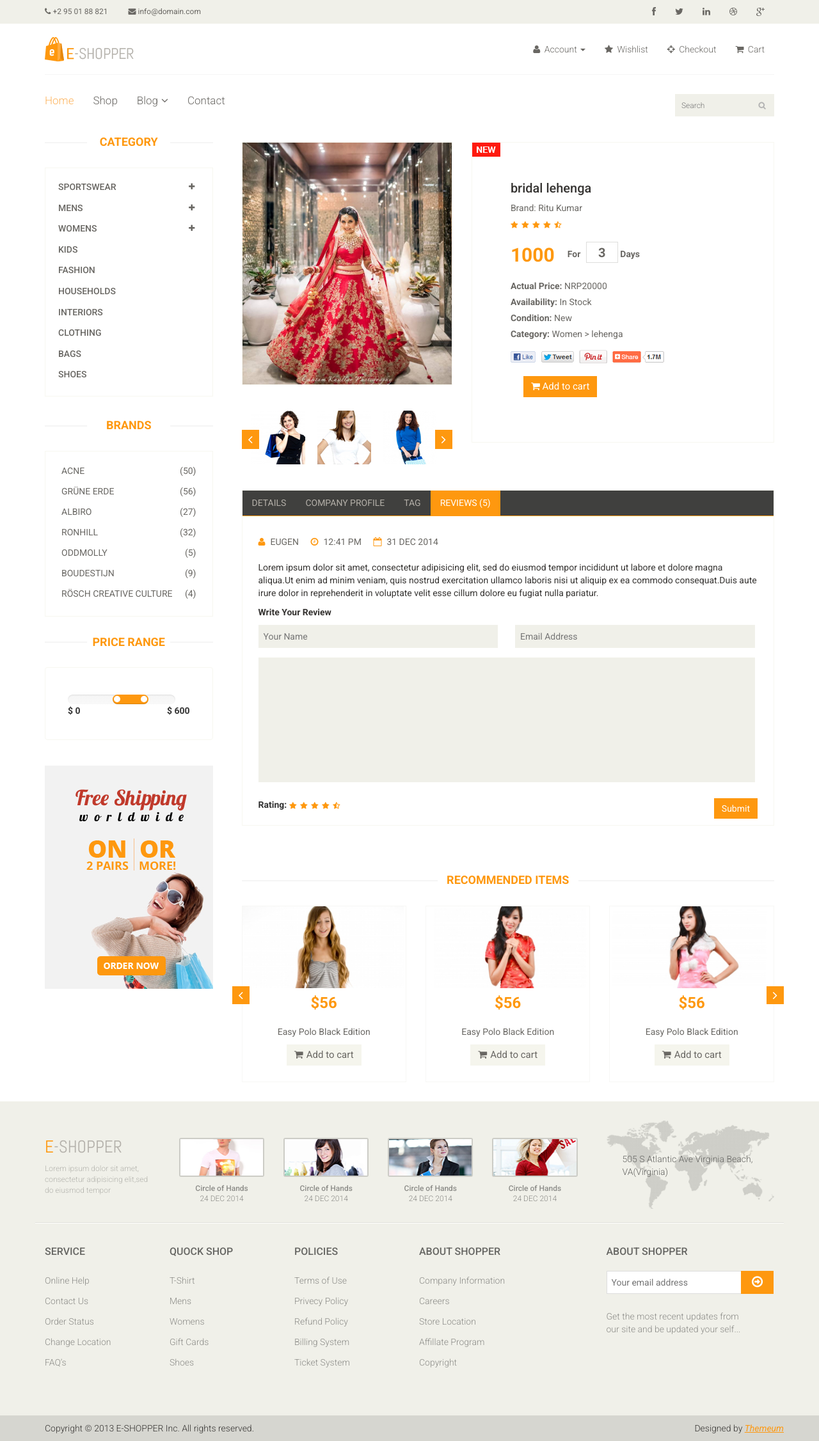
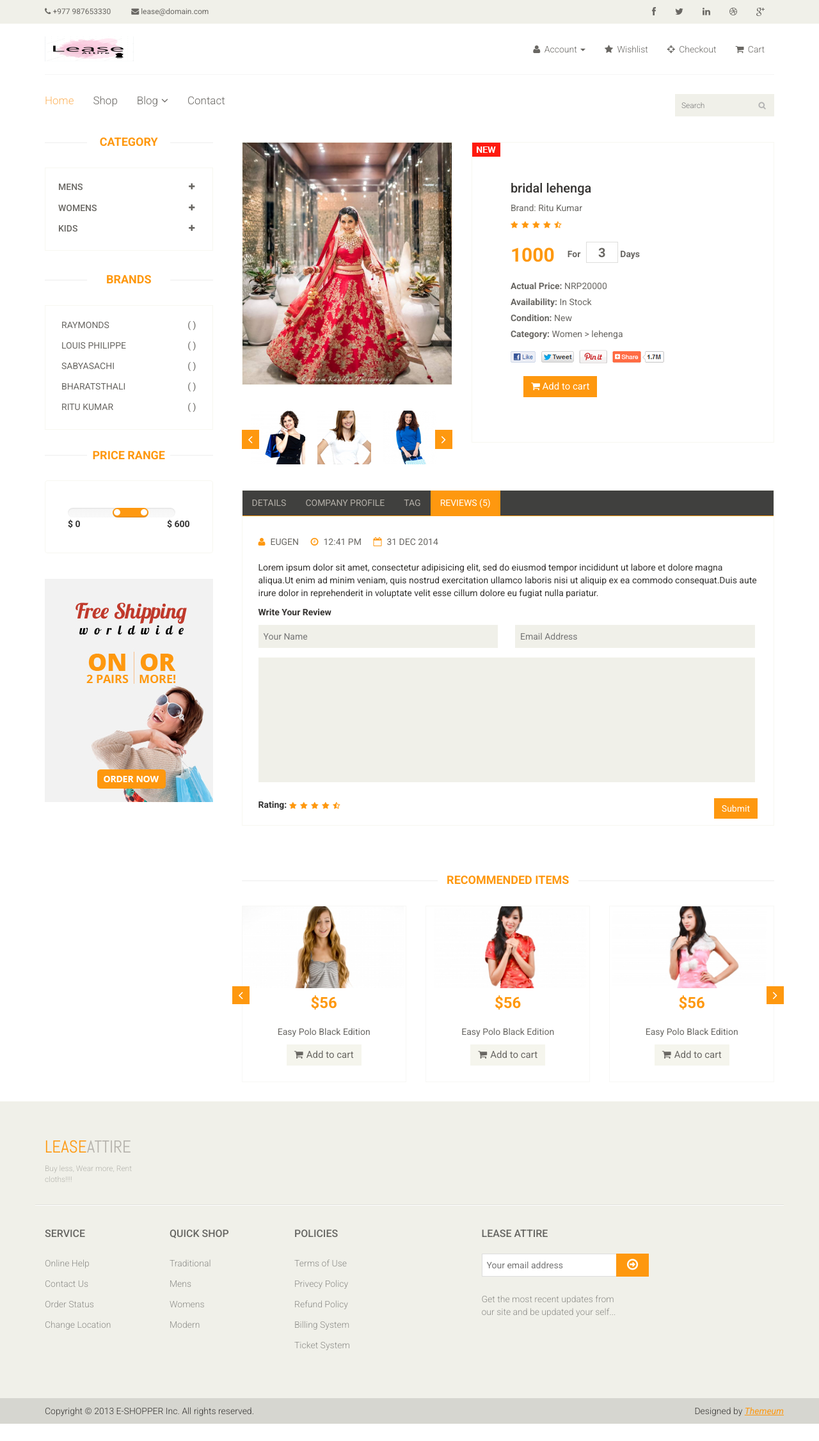
Before and after one commit to Kenishkc/Leaseattire, a Django app: page /product-details/3 in a window 1280 px wide. Shown: the whole page at 64% size. After the commit the page ends 2226 px from the top, so only its background shows below. Run offline with Django 4.2, Linux system fonts and the light colour scheme; data comes from the database, SQL or seed files in the repository; both versions use the stored data as it was after the commit.

Commit message:
frontend

```diff
--- a/app/views.py
+++ b/app/views.py
@@ -48,10 +48,14 @@ def master(request):
     return render(request, 'index.html',context)
 
 def productDetails(request, id):
+    brands=Brand.objects.all()
+    category= Category.objects.all()
     product =Product.objects.filter(id=id).first()
+
     context={
-
+        'brand':brands,
         'product':product,
+        'category':category,
 
     }
 
--- a/templates/master.html
+++ b/templates/master.html
@@ -55,11 +55,11 @@
               <div class="contactinfo">
                 <ul class="nav nav-pills">
                   <li>
-                    <a href="#"><i class="fa fa-phone"></i> +2 95 01 88 821</a>
+                    <a href="#"><i class="fa fa-phone"></i> +977 987653330</a>
                   </li>
                   <li>
                     <a href="#"
-                      ><i class="fa fa-envelope"></i> info@domain.com</a
+                      ><i class="fa fa-envelope"></i> lease@domain.com</a
                     >
                   </li>
                 </ul>
@@ -99,7 +99,7 @@
               <div class="logo pull-left">
 {% comment %}
                   <h1><span> LeaseAttire</span></h1> {% endcomment %}
-                <a href="/"><img src="static/images/home/logo.png" alt="" /></a>
+                <a href="/"><img src="static/images/home/leaselogo.png" alt="" /></a>
               </div>
               <div class="btn-group pull-right">
 
@@ -259,80 +259,22 @@
           <div class="row">
             <div class="col-sm-2">
               <div class="companyinfo">
-                <h2><span>e</span>-shopper</h2>
+                <h2><span>Lease</span>Attire</h2>
                 <p>
-                  Lorem ipsum dolor sit amet, consectetur adipisicing elit,sed
-                  do eiusmod tempor
+                  Buy less,
+                  Wear more,
+                  Rent cloths!!!!
                 </p>
               </div>
             </div>
-            <div class="col-sm-7">
-              <div class="col-sm-3">
-                <div class="video-gallery text-center">
-                  <a href="#">
-                    <div class="iframe-img">
-                      <img src="static/images/home/iframe1.png" alt="" />
-                    </div>
-                    <div class="overlay-icon">
-                      <i class="fa fa-play-circle-o"></i>
-                    </div>
-                  </a>
-                  <p>Circle of Hands</p>
-                  <h2>24 DEC 2014</h2>
-                </div>
-              </div>
 
-              <div class="col-sm-3">
-                <div class="video-gallery text-center">
-                  <a href="#">
-                    <div class="iframe-img">
-                      <img src="static/images/home/iframe2.png" alt="" />
-                    </div>
-                    <div class="overlay-icon">
-                      <i class="fa fa-play-circle-o"></i>
-                    </div>
-                  </a>
-                  <p>Circle of Hands</p>
-                  <h2>24 DEC 2014</h2>
-                </div>
-              </div>
 
-              <div class="col-sm-3">
-                <div class="video-gallery text-center">
-                  <a href="#">
-                    <div class="iframe-img">
-                      <img src="static/images/home/iframe3.png" alt="" />
-                    </div>
-                    <div class="overlay-icon">
-                      <i class="fa fa-play-circle-o"></i>
-                    </div>
-                  </a>
-                  <p>Circle of Hands</p>
-                  <h2>24 DEC 2014</h2>
-                </div>
-              </div>
 
-              <div class="col-sm-3">
-                <div class="video-gallery text-center">
-                  <a href="#">
-                    <div class="iframe-img">
-                      <img src="static/images/home/iframe4.png" alt="" />
-                    </div>
-                    <div class="overlay-icon">
-                      <i class="fa fa-play-circle-o"></i>
-                    </div>
-                  </a>
-                  <p>Circle of Hands</p>
-                  <h2>24 DEC 2014</h2>
-                </div>
-              </div>
-            </div>
-            <div class="col-sm-3">
-              <div class="address">
-                <img src="static/images/home/map.png" alt="" />
-                <p>505 S Atlantic Ave Virginia Beach, VA(Virginia)</p>
-              </div>
-            </div>
+
+
+
+
+
           </div>
         </div>
       </div>
@@ -345,22 +287,22 @@
                 <h2>Service</h2>
                 <ul class="nav nav-pills nav-stacked">
                   <li><a href="#">Online Help</a></li>
-                  <li><a href="#">Contact Us</a></li>
+                  <li><a href="/contact">Contact Us</a></li>
                   <li><a href="#">Order Status</a></li>
                   <li><a href="#">Change Location</a></li>
-                  <li><a href="#">FAQ’s</a></li>
+
                 </ul>
               </div>
             </div>
             <div class="col-sm-2">
               <div class="single-widget">
-                <h2>Quock Shop</h2>
+                <h2>QuIck Shop</h2>
                 <ul class="nav nav-pills nav-stacked">
-                  <li><a href="#">T-Shirt</a></li>
+                  <li><a href="#">Traditional</a></li>
                   <li><a href="#">Mens</a></li>
                   <li><a href="#">Womens</a></li>
-                  <li><a href="#">Gift Cards</a></li>
-                  <li><a href="#">Shoes</a></li>
+
+                  <li><a href="#">Modern</a></li>
                 </ul>
               </div>
             </div>
@@ -376,21 +318,10 @@
                 </ul>
               </div>
             </div>
-            <div class="col-sm-2">
-              <div class="single-widget">
-                <h2>About Shopper</h2>
-                <ul class="nav nav-pills nav-stacked">
-                  <li><a href="#">Company Information</a></li>
-                  <li><a href="#">Careers</a></li>
-                  <li><a href="#">Store Location</a></li>
-                  <li><a href="#">Affillate Program</a></li>
-                  <li><a href="#">Copyright</a></li>
-                </ul>
-              </div>
-            </div>
+
             <div class="col-sm-3 col-sm-offset-1">
               <div class="single-widget">
-                <h2>About Shopper</h2>
+                <h2>Lease Attire</h2>
                 <form action="#" class="searchform">
                   <input type="text" placeholder="Your email address" />
                   <button type="submit" class="btn btn-default">
--- a/templates/productDetails.html
+++ b/templates/productDetails.html
@@ -23,54 +23,22 @@
                     <span class="badge pull-right"
                       ><i class="fa fa-plus"></i
                     ></span>
-                    Sportswear
+                    Mens
                   </a>
                 </h4>
               </div>
               <div id="sportswear" class="panel-collapse collapse">
                 <div class="panel-body">
                   <ul>
-                    <li><a href="">Nike </a></li>
-                    <li><a href="">Under Armour </a></li>
-                    <li><a href="">Adidas </a></li>
-                    <li><a href="">Puma</a></li>
-                    <li><a href="">ASICS </a></li>
+                    <li><a href="">suit</a></li>
+                    <li><a href="">sherwani </a></li>
+                    <li><a href="">party Wear </a></li>
+
                   </ul>
                 </div>
               </div>
             </div>
-            <div class="panel panel-default">
-              <div class="panel-heading">
-                <h4 class="panel-title">
-                  <a
-                    data-toggle="collapse"
-                    data-parent="#accordian"
-                    href="#mens"
-                  >
-                    <span class="badge pull-right"
-                      ><i class="fa fa-plus"></i
-                    ></span>
-                    Mens
-                  </a>
-                </h4>
-              </div>
-              <div id="mens" class="panel-collapse collapse">
-                <div class="panel-body">
-                  <ul>
-                    <li><a href="">Fendi</a></li>
-                    <li><a href="">Guess</a></li>
-                    <li><a href="">Valentino</a></li>
-                    <li><a href="">Dior</a></li>
-                    <li><a href="">Versace</a></li>
-                    <li><a href="">Armani</a></li>
-                    <li><a href="">Prada</a></li>
-                    <li><a href="">Dolce and Gabbana</a></li>
-                    <li><a href="">Chanel</a></li>
-                    <li><a href="">Gucci</a></li>
-                  </ul>
-                </div>
-              </div>
-            </div>
+
 
             <div class="panel panel-default">
               <div class="panel-heading">
@@ -90,50 +58,42 @@
               <div id="womens" class="panel-collapse collapse">
                 <div class="panel-body">
                   <ul>
-                    <li><a href="">Fendi</a></li>
-                    <li><a href="">Guess</a></li>
-                    <li><a href="">Valentino</a></li>
-                    <li><a href="">Dior</a></li>
-                    <li><a href="">Versace</a></li>
+                    <li><a href="">Sari</a></li>
+                    <li><a href="">Kurtha</a></li>
+                    <li><a href="">Lehenga</a></li>
+                    <li><a href="">Western</a></li>
                   </ul>
                 </div>
               </div>
             </div>
             <div class="panel panel-default">
               <div class="panel-heading">
-                <h4 class="panel-title"><a href="#">Kids</a></h4>
+                <h4 class="panel-title">
+                  <a
+                    data-toggle="collapse"
+                    data-parent="#accordian"
+                    href="#sportswear"
+                  >
+                    <span class="badge pull-right"
+                      ><i class="fa fa-plus"></i
+                    ></span>
+                    Kids
+                  </a>
+                </h4>
+              </div>
+              <div id="sportswear" class="panel-collapse collapse">
+                <div class="panel-body">
+                  <ul>
+                    <li><a href="">Traditional</a></li>
+                    <li><a href="">Western </a></li>
+
+
+                  </ul>
+                </div>
               </div>
             </div>
-            <div class="panel panel-default">
-              <div class="panel-heading">
-                <h4 class="panel-title"><a href="#">Fashion</a></h4>
-              </div>
-            </div>
-            <div class="panel panel-default">
-              <div class="panel-heading">
-                <h4 class="panel-title"><a href="#">Households</a></h4>
-              </div>
-            </div>
-            <div class="panel panel-default">
-              <div class="panel-heading">
-                <h4 class="panel-title"><a href="#">Interiors</a></h4>
-              </div>
-            </div>
-            <div class="panel panel-default">
-              <div class="panel-heading">
-                <h4 class="panel-title"><a href="#">Clothing</a></h4>
-              </div>
-            </div>
-            <div class="panel panel-default">
-              <div class="panel-heading">
-                <h4 class="panel-title"><a href="#">Bags</a></h4>
-              </div>
-            </div>
-            <div class="panel panel-default">
-              <div class="panel-heading">
-                <h4 class="panel-title"><a href="#">Shoes</a></h4>
-              </div>
-            </div>
+
+
           </div>
           <!--/category-products-->
 
@@ -142,29 +102,11 @@
             <h2>Brands</h2>
             <div class="brands-name">
               <ul class="nav nav-pills nav-stacked">
+               {% for b in brand %}
                 <li>
-                  <a href=""> <span class="pull-right">(50)</span>Acne</a>
+                  <a href="/?brand={{b.id}}"> <span class="pull-right">( )</span>{{b.name}}</a>
                 </li>
-                <li>
-                  <a href=""> <span class="pull-right">(56)</span>Grüne Erde</a>
-                </li>
-                <li>
-                  <a href=""> <span class="pull-right">(27)</span>Albiro</a>
-                </li>
-                <li>
-                  <a href=""> <span class="pull-right">(32)</span>Ronhill</a>
-                </li>
-                <li>
-                  <a href=""> <span class="pull-right">(5)</span>Oddmolly</a>
-                </li>
-                <li>
-                  <a href=""> <span class="pull-right">(9)</span>Boudestijn</a>
-                </li>
-                <li>
-                  <a href="">
-                    <span class="pull-right">(4)</span>Rösch creative culture</a
-                  >
-                </li>
+               {% endfor %}
               </ul>
             </div>
           </div>
```
Also changed, not shown: templates/user/profile.html (+17 -12 lines), db.sqlite3, static/images/home/lease.png (added), static/images/home/leaselogo.png (added).
